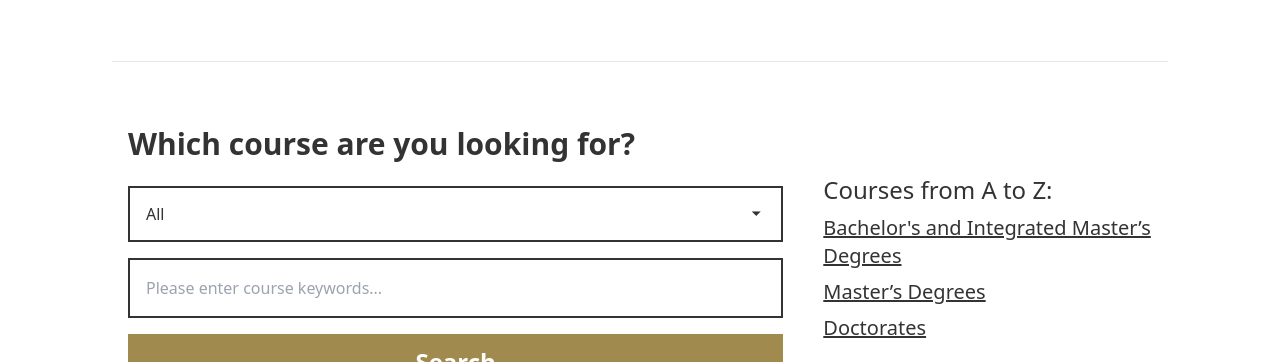
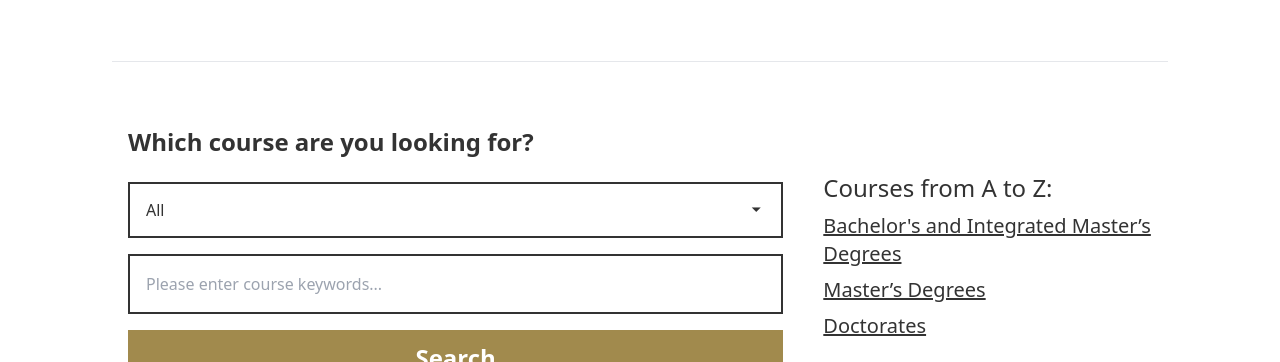
Before and after one commit to levy002/gate_cloning, a website built with Vite: page index.html in a window 1280 px wide. Shown: the part 763-1125 px from the top of the page. Built offline with nearby package versions, Linux system fonts and the light colour scheme; files whose address does not match are found by name.

Commit message:
Fix course form

```diff
--- a/index.html
+++ b/index.html
@@ -149,10 +149,10 @@
 
          <hr class="">
 
-         <div class="px-4 flex flex-col gap-10 lg:flex-row items-center">
+         <div class="px-4 flex flex-col gap-10 lg:flex-row lg:items-center">
 
             <div class="space-y-6 lg:w-[80%]">
-                <h3 class="text-dark-gray-b font-semibold text-3xl">
+                <h3 class="text-dark-gray-b font-semibold text-2xl">
                     Which course are you looking for?
                 </h3>
 
```
